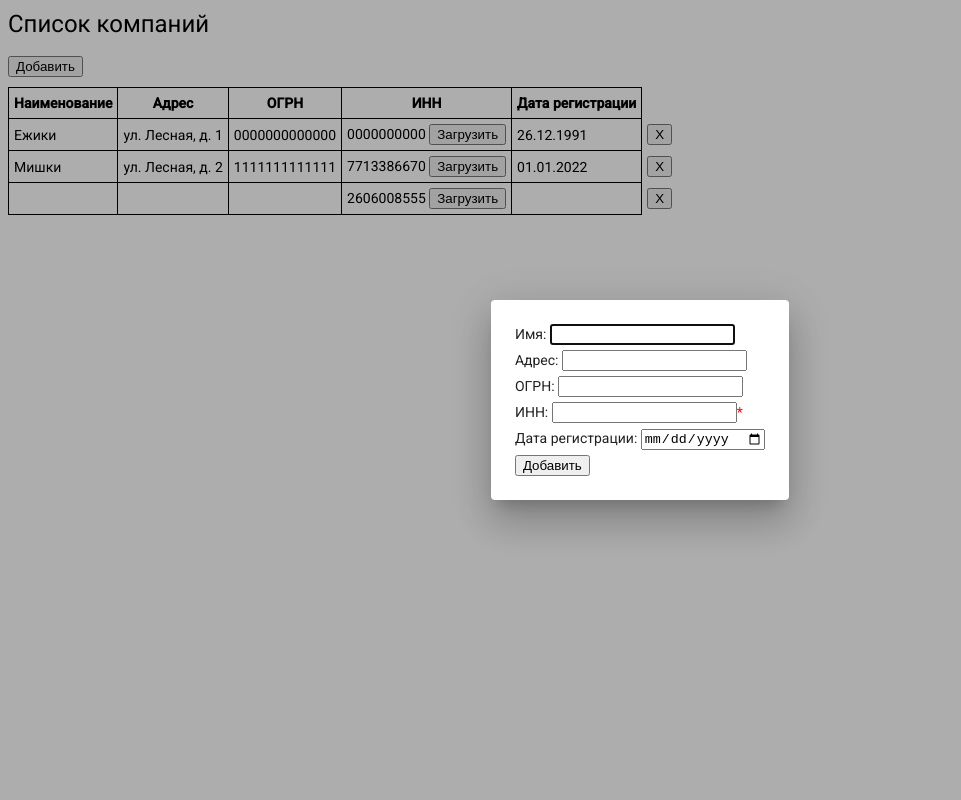
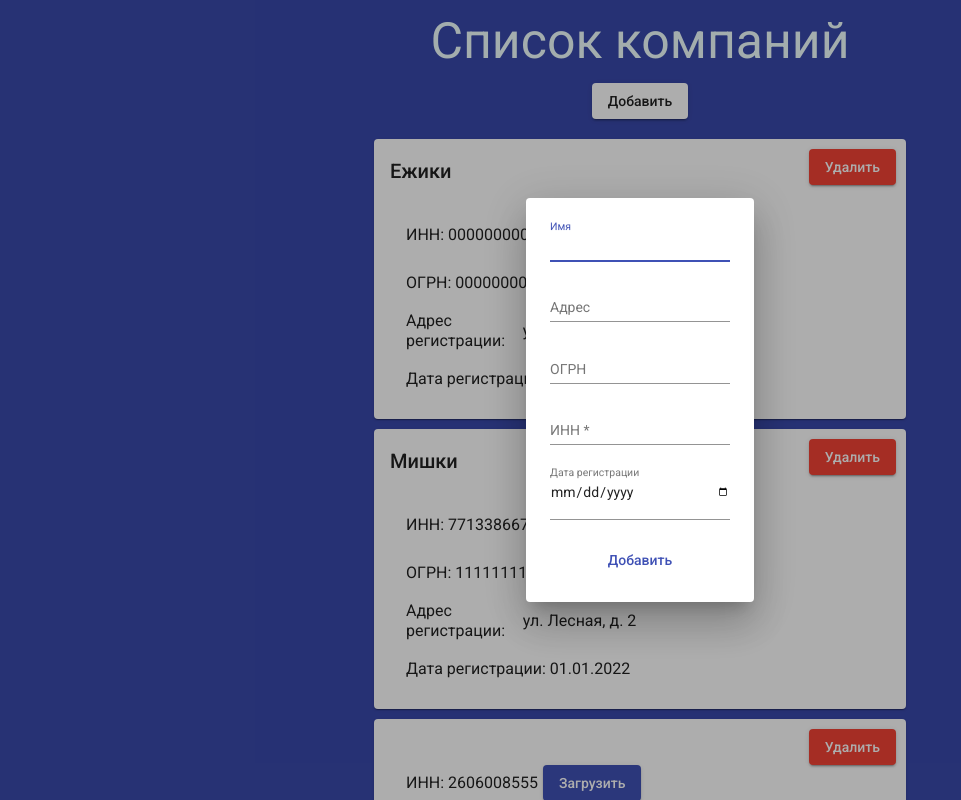
Before and after one commit to angst-storm/ananas, an Angular app: page / in a window 1280 px wide. Both pictures are taken after a click on the button "Добавить". Shown: the whole page, without its empty margins (0-961 px from the left). Built offline with nearby package versions, Linux system fonts and the light colour scheme.

Commit message:
новые стили

```diff
--- a/src/app/add-company/add-company.component.css
+++ b/src/app/add-company/add-company.component.css
@@ -1,4 +1,9 @@
-label {
+mat-form-field {
   display: block;
   margin-bottom: 5px;
 }
+
+button {
+  display: block;
+  margin: auto;
+}
--- a/src/app/add-company/add-company.component.html
+++ b/src/app/add-company/add-company.component.html
@@ -1,18 +1,23 @@
 <form [formGroup]="form">
-  <label>
-    Имя: <input formControlName="name">
-  </label>
-  <label>
-    Адрес: <input formControlName="address">
-  </label>
-  <label>
-    ОГРН: <input formControlName="ogrn">
-  </label>
-  <label>
-    ИНН: <input formControlName="inn"><span [style.color]="'red'">*</span>
-  </label>
-  <label>
-    Дата регистрации: <input formControlName="regDate" type="date">
-  </label>
+  <mat-form-field>
+    <mat-label>Имя</mat-label>
+    <input formControlName="name" matInput>
+  </mat-form-field>
+  <mat-form-field>
+    <mat-label>Адрес</mat-label>
+    <input formControlName="address" matInput>
+  </mat-form-field>
+  <mat-form-field>
+    <mat-label>ОГРН</mat-label>
+    <input formControlName="ogrn" matInput>
+  </mat-form-field>
+  <mat-form-field>
+    <mat-label>ИНН</mat-label>
+    <input formControlName="inn" matInput>
+  </mat-form-field>
+  <mat-form-field>
+    <mat-label>Дата регистрации</mat-label>
+    <input formControlName="regDate" matInput type="date">
+  </mat-form-field>
 </form>
-<button (click)="submit()">Добавить</button>
+<button (click)="submit()" color="primary" mat-button>Добавить</button>
--- a/src/app/app.component.css
+++ b/src/app/app.component.css
@@ -1,3 +1,15 @@
+.wrapper {
+  display: flex;
+  flex-direction: column;
+  align-items: center;
+}
+
+h1 {
+  margin-top: 25px;
+  color: azure;
+  font-size: 50px;
+}
+
 button {
-  margin-bottom: 10px;
+  margin: 10px 0 20px 0;
 }
--- a/src/app/app.component.html
+++ b/src/app/app.component.html
@@ -1,3 +1,5 @@
-<h1>Список компаний</h1>
-<button (click)="addCompany()">Добавить</button>
-<list></list>
+<div class="wrapper">
+  <h1>Список компаний</h1>
+  <button (click)="addCompany()" mat-raised-button>Добавить</button>
+  <list></list>
+</div>
--- a/src/app/inline-edit/inline-edit.component.css
+++ b/src/app/inline-edit/inline-edit.component.css
@@ -1,3 +1,7 @@
 span:hover {
   color: gray;
 }
+
+mat-form-field, textarea {
+  width: 100%;
+}
--- a/src/app/inline-edit/inline-edit.component.html
+++ b/src/app/inline-edit/inline-edit.component.html
@@ -1,3 +1,5 @@
 <span (click)="this.edit = true" *ngIf="!edit">{{value}}</span>
-<input (focusout)="this.edit = false" *ngIf="edit" [(ngModel)]="value" (ngModelChange)="onValueChanged.emit(value)"
-       autofocus>
+<mat-form-field *ngIf="edit">
+  <textarea (focusout)="this.edit = false" (ngModelChange)="onValueChanged.emit(value)" [(ngModel)]="value"
+            autofocus cdkTextareaAutosize matInput></textarea>
+</mat-form-field>
--- a/src/app/list/list.component.css
+++ b/src/app/list/list.component.css
@@ -1,20 +1,19 @@
-table {
-  border-collapse: collapse;
+mat-card {
+  margin-bottom: 10px;
+  position: relative;
+  width: 500px;
 }
 
-th, td {
-  border: 1px solid black;
-  padding: 5px;
+.download, inline-edit {
+  margin-left: 5px;
+}
+
+inline-edit {
+  width: 100%;
 }
 
 .delete {
-  border: none;
+  position: absolute;
+  top: 10px;
+  right: 10px;
 }
-
-.inline-edit {
-  border: none;
-}
-
-.inline-edit:focus {
-  border: inherit;
-}
--- a/src/app/list/list.component.html
+++ b/src/app/list/list.component.html
@@ -1,23 +1,22 @@
-<table>
-  <tr>
-    <th>Наименование</th>
-    <th>Адрес</th>
-    <th>ОГРН</th>
-    <th>ИНН</th>
-    <th>Дата регистрации</th>
-  </tr>
-  <tr *ngFor="let company of companiesService.companies">
-    <td>{{company.name}}</td>
-    <td>
+<mat-card *ngFor="let company of companiesService.companies">
+  <h2>{{company.name}}</h2>
+  <mat-list>
+    <mat-list-item>
+      ИНН: {{company.inn}}
+      <button (click)="companiesService.downloadCompany(company)" class="download" color="primary" mat-raised-button>
+        Загрузить
+      </button>
+    </mat-list-item>
+    <mat-list-item>
+      ОГРН: {{company.ogrn}}
+    </mat-list-item>
+    <mat-list-item>
+      Адрес регистрации:
       <inline-edit [value]="company.address" (onValueChanged)="company.address = $event"></inline-edit>
-    </td>
-    <td>{{company.ogrn}}</td>
-    <td>{{company.inn}}
-      <button (click)="companiesService.downloadCompany(company)">Загрузить</button>
-    </td>
-    <td>{{company.regDate}}</td>
-    <td class="delete">
-      <button (click)="deleteCompany(company)">X</button>
-    </td>
-  </tr>
-</table>
+    </mat-list-item>
+    <mat-list-item>
+      Дата регистрации: {{company.regDate}}
+    </mat-list-item>
+  </mat-list>
+  <button (click)="deleteCompany(company)" class="delete" color="warn" mat-raised-button>Удалить</button>
+</mat-card>
--- a/src/styles.css
+++ b/src/styles.css
@@ -1,5 +1,9 @@
-@import '@angular/cdk/overlay-prebuilt.css';
+html, body {
+  height: 100%;
+}
 
-mat-dialog-container {
-  background-color: whitesmoke;
+body {
+  margin: 0;
+  font-family: Roboto, "Helvetica Neue", sans-serif;
+  background: #3949ab;
 }
```
Also changed, not shown: src/app/app.module.ts (+18 -7 lines).
